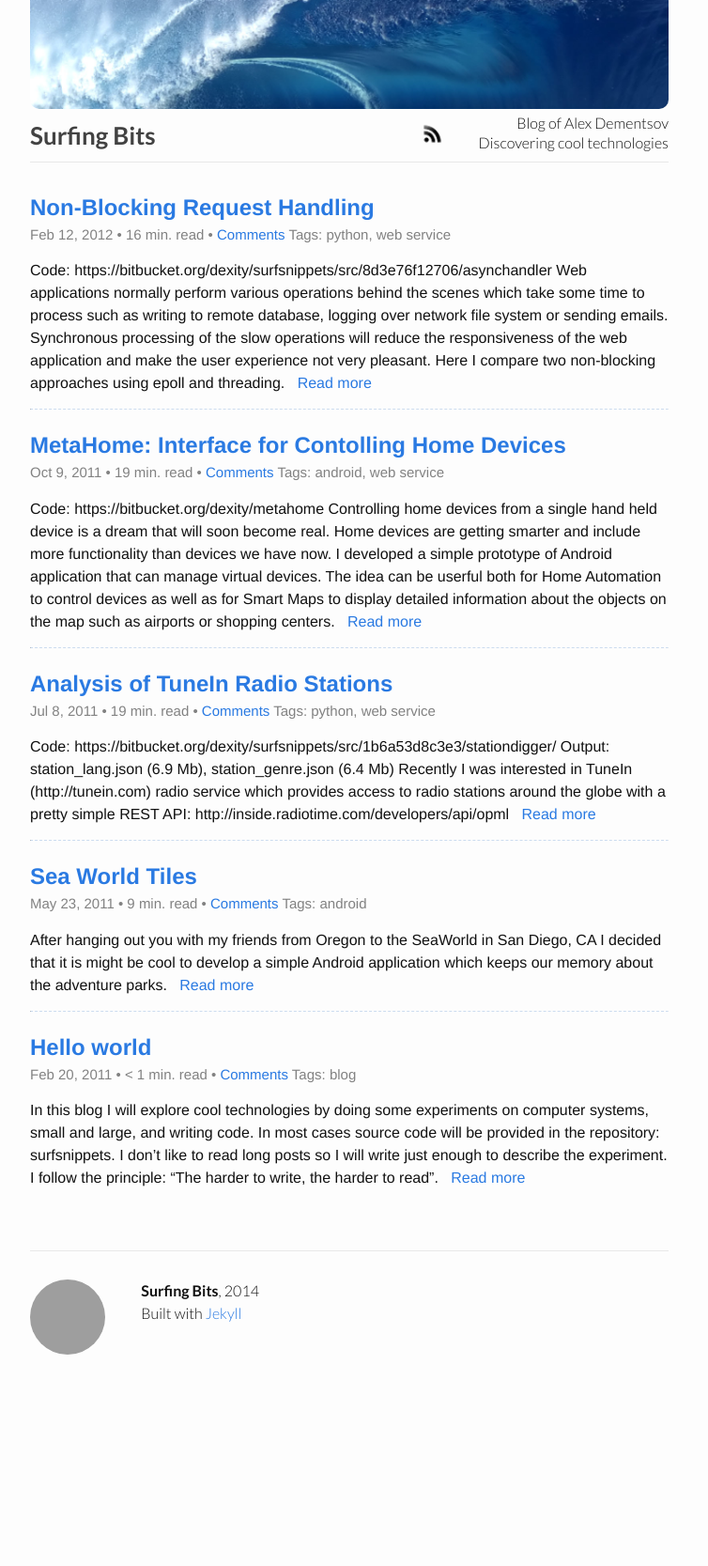
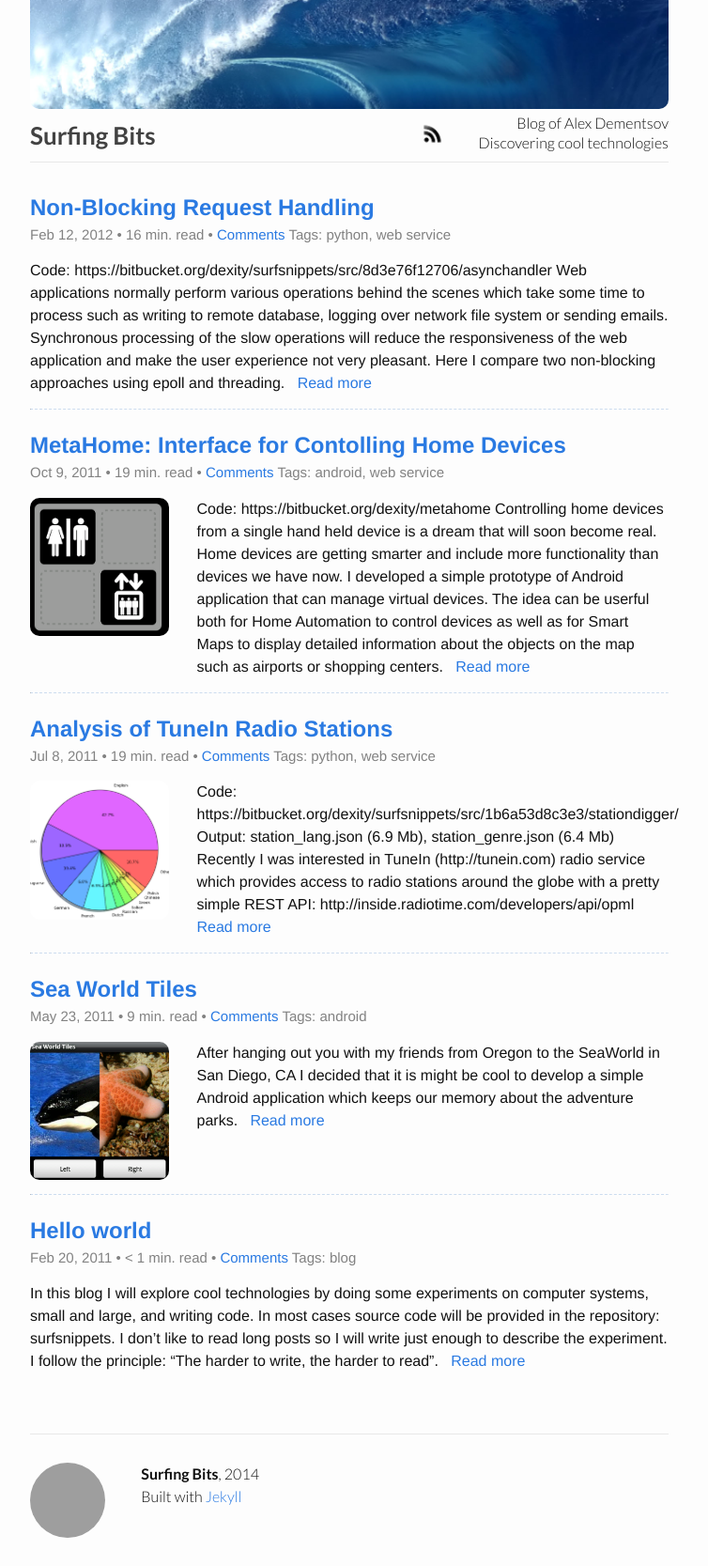
Before and after one commit to dexity/dexity.github.io, a Jekyll site: the page built from index.html, in a window 1280 px wide. Shown: the whole page at 94% size, without its empty margins (268-1022 px from the left). Built offline with Jekyll 4.4.1, drawn with Linux system fonts in a browser that asks for light colours; the list of posts is cut into pages by our own code; comment, search, counter and statistics services are not loaded; before the commit the page ends 1472 px from its top, so only the background shows below that; grey boxes are pictures that could not be loaded.

Commit message:
Added post images. Changed layout to include images

```diff
--- a/_sass/_custom.scss
+++ b/_sass/_custom.scss
@@ -32,6 +32,13 @@ a.site-title {
 .site-footer .wrapper-content {
     border-top: 1px solid $grey-color-light;
     padding: $spacing-unit 0;
+}
+
+.post-image img {
+  max-height: 200px;
+  -webkit-border-radius: $image-radius;
+     -moz-border-radius: $image-radius;
+          border-radius: $image-radius;
 }
 
 a:hover {
@@ -69,6 +76,10 @@ a:hover {
   font-weight: bold;
 }
 
+.post-excerpt {
+  margin-bottom: 15px;
+}
+
 .site-header img {
   -webkit-border-bottom-right-radius: $header-image-radius;
      -moz-border-bottom-right-radius: $header-image-radius;
@@ -79,9 +90,9 @@ a:hover {
 }
 
 img.avatar {
-  border-radius: 40px;
-  -webkit-border-radius: 40px;
-  -moz-border-radius: 40px;
+  -webkit-border-radius: $avatar-image-radius;
+     -moz-border-radius: $avatar-image-radius;
+          border-radius: $avatar-image-radius;
 }
 
 // Pagination
--- a/css/main.scss
+++ b/css/main.scss
@@ -26,6 +26,8 @@ $on-palm:          600px;
 $on-laptop:        800px;
 
 $header-image-radius: 10px;
+$image-radius: 10px;
+$avatar-image-radius: 40px;
 
 // Using media queries with like this:
 // @include media-query($palm) {
--- a/index.html
+++ b/index.html
@@ -15,20 +15,24 @@ layout: default
         {% endif %}
 	</p>
 
-	{% if post.image %}
-	<a href="{{ post.url }}" class="post-banner" style="background-image: url(/img/{{ post.image }});">
-		<img src="/img/{{ post.image }}" alt="{{ post.title }}" />
-	</a>
-	{% else %}
-	<!--<a href="{{ post.url }}" class="post-banner no-image">-->
-		<!--<img src="/img/post-banners/no-image.gif" alt="{{ post.title }}" />-->
-	<!--</a>-->
-	{% endif %}
-
-	<p class="post-excerpt">
-        {{ post.excerpt | strip_html }} &nbsp;
-        <a href="{{ post.url }}">Read more</a>
-    </p>
+    <div class="post-excerpt">
+        {% if post.image %}
+        <div class="row">
+            <div class="col-md-3">
+                <a href="{{ post.url }}" class="post-image" style="background-image: url(/img/{{ post.image }});">
+                    <img src="/img/{{ post.image }}" alt="{{ post.title }}" />
+                </a>
+            </div>
+            <div class="col-md-9">
+                {{ post.excerpt | strip_html }} &nbsp;
+                <a href="{{ post.url }}">Read more</a>
+            </div>
+        </div>
+        {% else %}
+            {{ post.excerpt | strip_html }} &nbsp;
+            <a href="{{ post.url }}">Read more</a>
+        {% endif %}
+    </div>
     <hr>
 
 {% endfor %}
```
Also changed, not shown: _posts/2011-05-23-sea-world-tiles.md (+1 -0 lines), _posts/2011-07-08-analysis-of-tunein-radio-stations.md (+1 -0 lines), _posts/2011-10-09-metahome-interface-for-contolling-home-devices.md (+1 -0 lines), img/analysis_tunein/index.png (added), img/analysis_tunein/status_genre_hist.png (added), img/analysis_tunein/status_genre_pie.png (added), img/analysis_tunein/status_lang_hist.png (added), img/analysis_tunein/status_lang_pie.png (added), img/metahome-interface/index.png (added), img/metahome-interface/lax_terminal_4.png (added), img/metahome-interface/layout.png (added), img/metahome-interface/select.png (added), img/sea_world/index.png (added), img/sea_world/tiles1.png (added), 1 more files.
